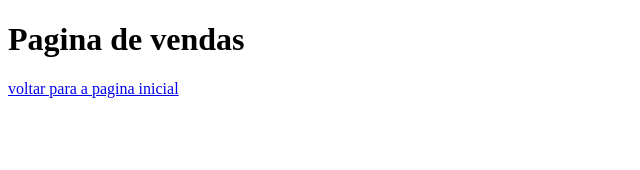
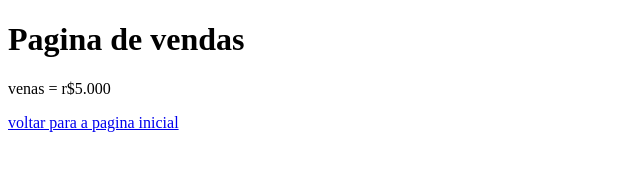
Before and after one commit to Luanpaacheco/testeGit, a plain HTML site: page vendas.html in a window 1280 px wide. Shown: the whole page, without its empty margins (0-640 px from the left). Drawn offline with Linux system fonts and the light colour scheme.

Commit message:
acrescentado valor das vendas

```diff
--- a/vendas.html
+++ b/vendas.html
@@ -7,6 +7,7 @@
 </head>
 <body>
     <h1>Pagina de vendas</h1>
+    <p>venas = r$5.000</p>
     <a href="index.html">voltar para a pagina inicial </a>
 </body>
 </html>
```
